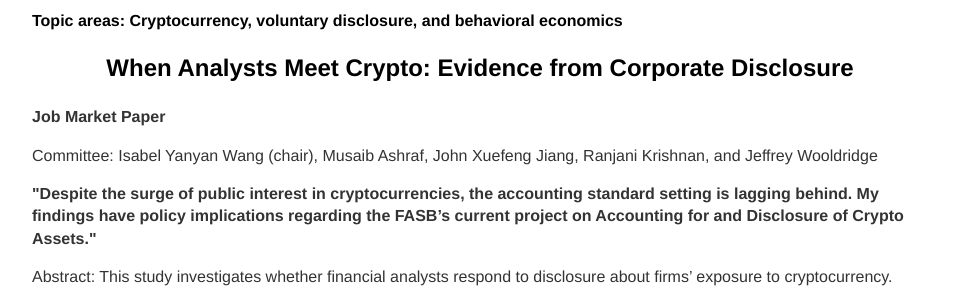
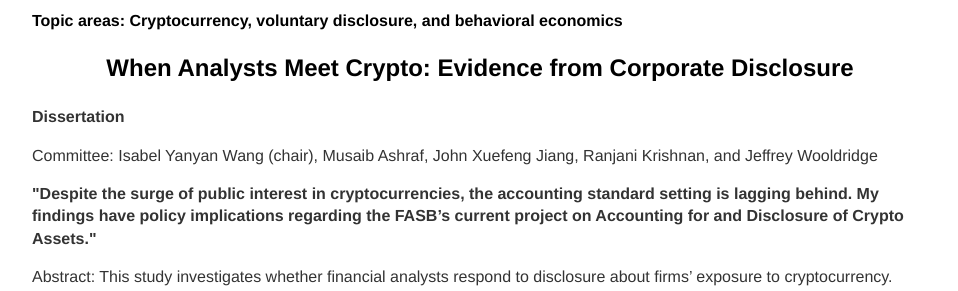
Before and after one commit to shu-ting-wu/shu-ting-wu.github.io, a Jekyll site: the page built from research/index.html, in a window 1280 px wide. Shown: the part 135-426 px from the top of the page, without its empty margins (160-1118 px from the left). Built offline with Jekyll 4.4.1, drawn with Linux system fonts in a browser that asks for light colours.

Commit message:
Update index.html

```diff
--- a/research/index.html
+++ b/research/index.html
@@ -9,7 +9,7 @@
 	<p> </p>
 
 	    <h3>When Analysts Meet Crypto: Evidence from Corporate Disclosure</h3>
-	    <p><strong>Job Market Paper</strong></p>
+	    <p><strong>Dissertation</strong></p>
 		<p> Committee: Isabel Yanyan Wang (chair), Musaib Ashraf, John Xuefeng Jiang, Ranjani Krishnan, and Jeffrey Wooldridge</p>
 		<p> <strong>"Despite the surge of public interest in cryptocurrencies, the accounting standard setting is lagging behind. My findings have policy implications regarding the FASB’s current project on Accounting for and Disclosure of Crypto Assets."</strong></p>
 		<p> Abstract: This study investigates whether financial analysts respond to disclosure about firms’ exposure to cryptocurrency. Applying textual analysis to 8-K filings, I find that the intensity of firms’ crypto-related disclosure is associated with more favorable target price revisions by analysts, but not near-term earnings forecast revisions. These findings imply that analysts perceive firms’ crypto exposure to have a long-term benefit on firm value, but no immediate impact on operational performance. My cross-sectional analyses further show that analyst target price revisions contain more optimism when: (1) firms’ crypto disclosure is related to corporate governance, and (2) firms’ stock returns comove more closely with the cryptocurrency market returns. Finally, I find that analysts’ target price revisions appear to enhance the stock market’s positive reaction to firms’ crypto-related disclosure around the 8-K filing dates, consistent with analysts producing useful research output that influences asset pricing.</p>
```
